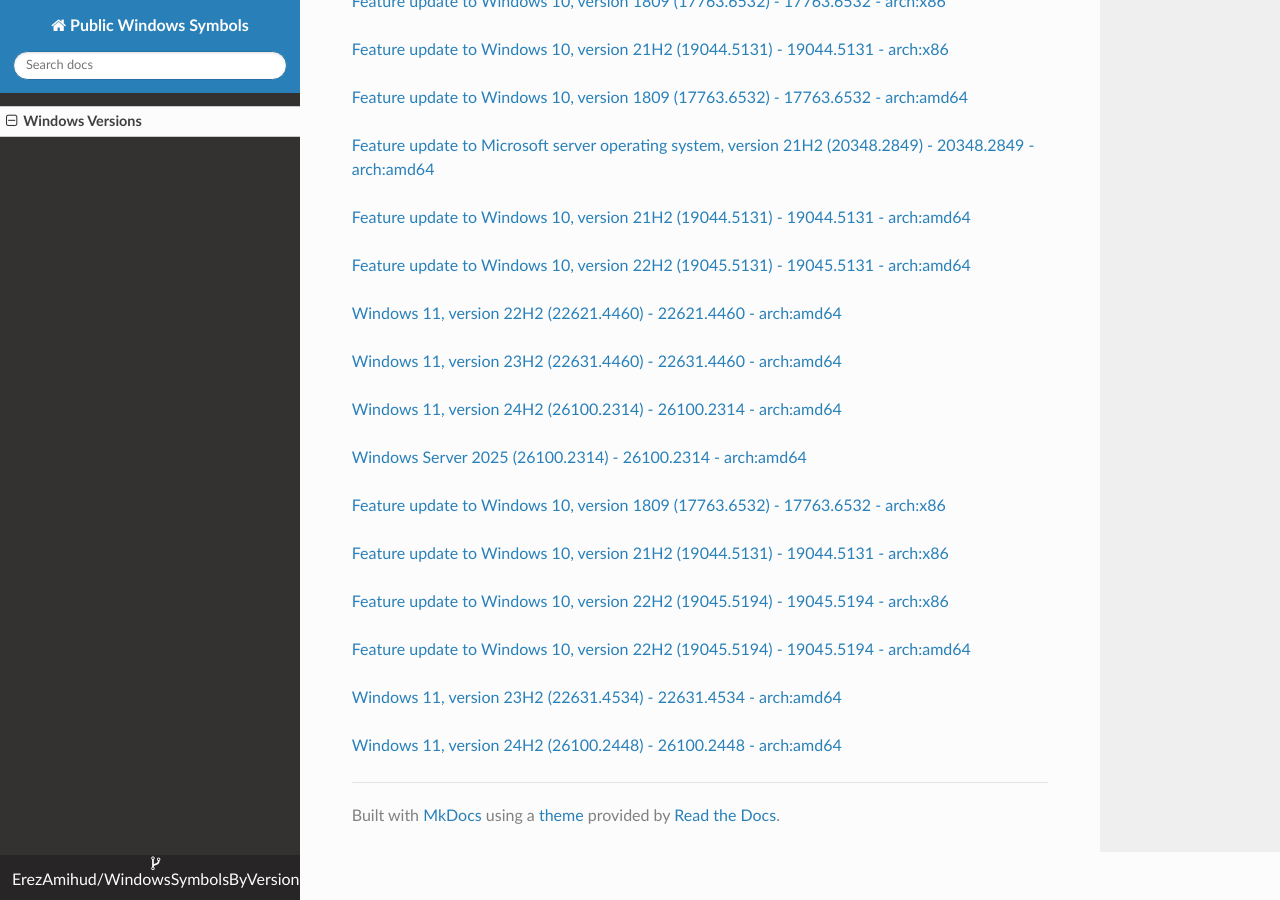
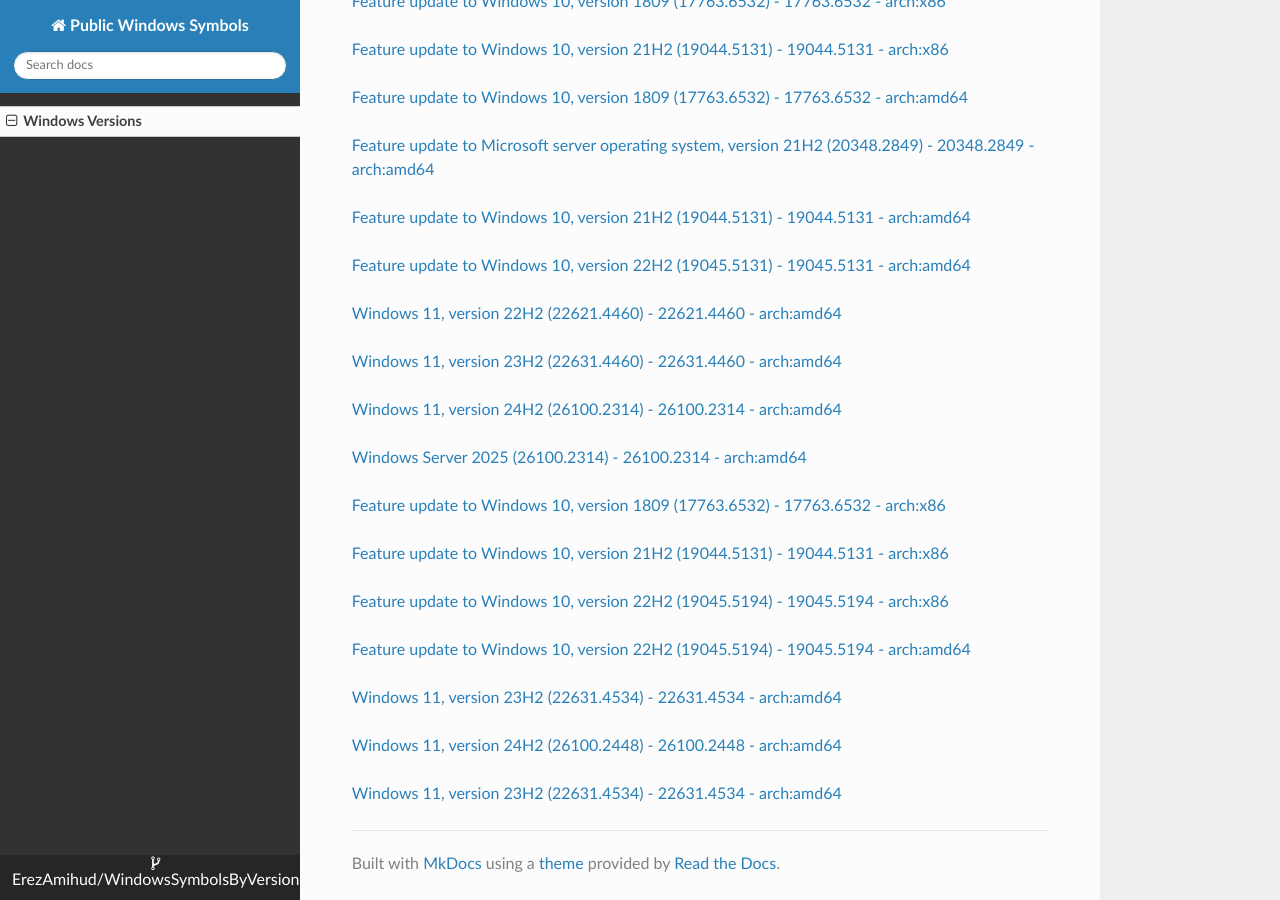
Before and after one commit to ErezAmihud/WindowsSymbolsByVersion, an MkDocs documentation site: the page built from docs/index.md, in a window 1280 px wide and 900 px high, scrolled down 63365 px. Built offline with MkDocs 1.6.1, drawn with Linux system fonts in a browser that asks for light colours; nearby versions of some CDN libraries.

Commit message:
Automated commit, add manifest for 1d9398a5-2b21-469d-a671-797faa004bce

```diff
--- a/docs/index.md
+++ b/docs/index.md
@@ -3769,3 +3769,6 @@
 
 
 [Windows 11, version 24H2 (26100.2448) - 26100.2448 - arch:amd64](https://github.com/ErezAmihud/WindowsSymbolsByVersion/blob/main/manifests/5a1853ef-d285-4946-a1fa-7ca4f5bc10d8.manifest)
+
+
+[Windows 11, version 23H2 (22631.4534) - 22631.4534 - arch:amd64](https://github.com/ErezAmihud/WindowsSymbolsByVersion/blob/main/manifests/1d9398a5-2b21-469d-a671-797faa004bce.manifest)
```
Also changed, not shown: process_builds.json (+1 -1 lines).
